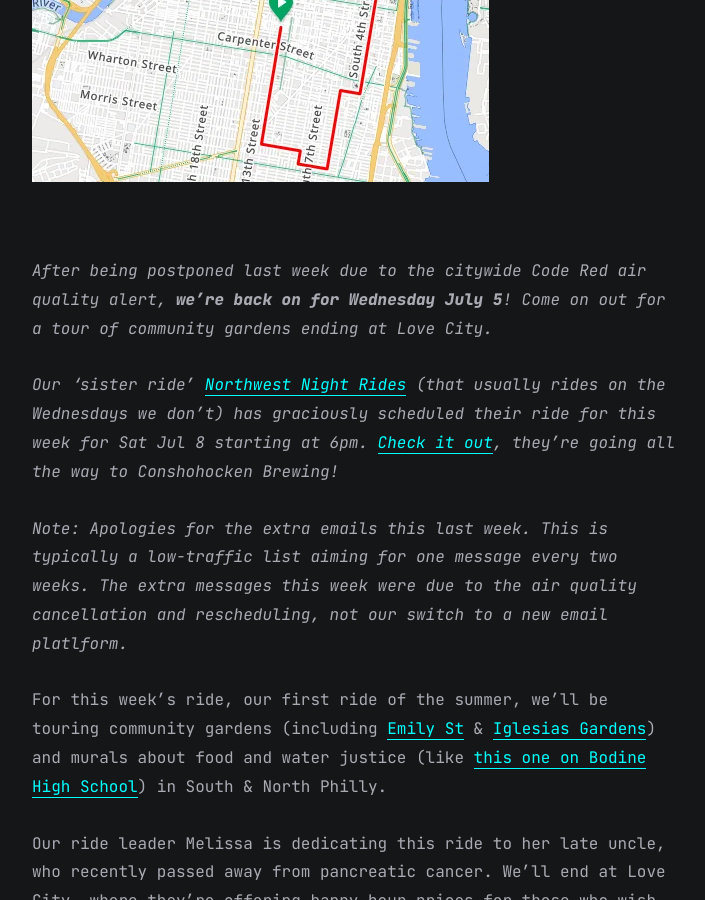
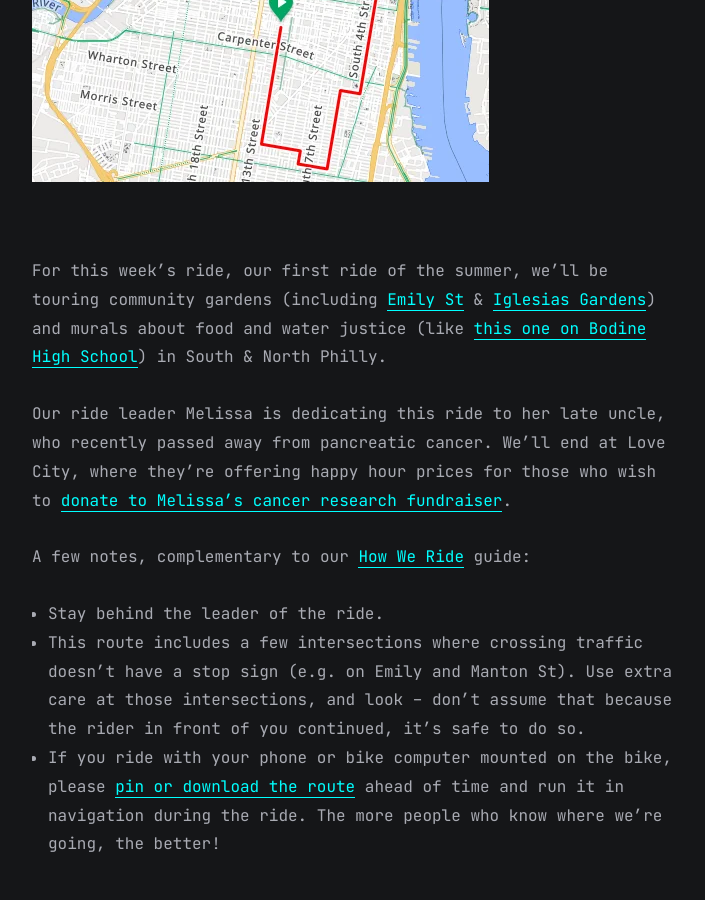
Before and after one commit to wednightrides/wednightrides.github.io, a Jekyll site: the page built from all_collections/_posts/2023-07-05-ride.md, in a window 1280 px wide and 900 px high, scrolled down 904 px. Shown: the whole window, without its empty margins (283-988 px from the left). Built offline with Jekyll 4.4.1, drawn with Linux system fonts in a browser that asks for light colours; nearby versions of some CDN libraries.

Commit message:
add 7-26 ride

```diff
--- a/all_collections/_posts/2023-07-05-ride.md
+++ b/all_collections/_posts/2023-07-05-ride.md
@@ -16,12 +16,6 @@ ride_with_gps_link: https://ridewithgps.com/routes/43430306
 route_image: 2023-06-28_route.png
 ---
 
-_After being postponed last week due to the citywide Code Red air quality alert, **we're back on for Wednesday July 5**! Come on out for a tour of community gardens ending at Love City._
-
-_Our 'sister ride' [Northwest Night Rides](https://www.instagram.com/nwnightrides/) (that usually rides on the Wednesdays we don't) has graciously scheduled their ride for this week for Sat Jul 8 starting at 6pm. [Check it out](https://www.instagram.com/p/CuNzeZVOGj2/), they're going all the way to Conshohocken Brewing!_
-
-_Note: Apologies for the extra emails this last week. This is typically a low-traffic list aiming for one message every two weeks. The extra messages this week were due to the air quality cancellation and rescheduling, not our switch to a new email platlform._
-
 For this week's ride, our first ride of the summer, we'll be touring community gardens (including [Emily St](https://www.ngtrust.org/growing-home/) & [Iglesias Gardens](https://iglesiasgardens.com/)) and murals about food and water justice (like [this one on Bodine High School](https://www.muralarts.org/artworks/reading-the-flow-and-chainlinkgreen/)) in South & North Philly.
 
 Our ride leader Melissa is dedicating this ride to her late uncle, who recently passed away from pancreatic cancer. We'll end at Love City, where they're offering happy hour prices for those who wish to [donate to Melissa's cancer research fundraiser](https://profile.pmc.org/MS0448).
```
Also changed, not shown: all_collections/_posts/2023-07-26-ride.md (added, +30 -0 lines), assets/images/2023-07-26_route.png (added).
